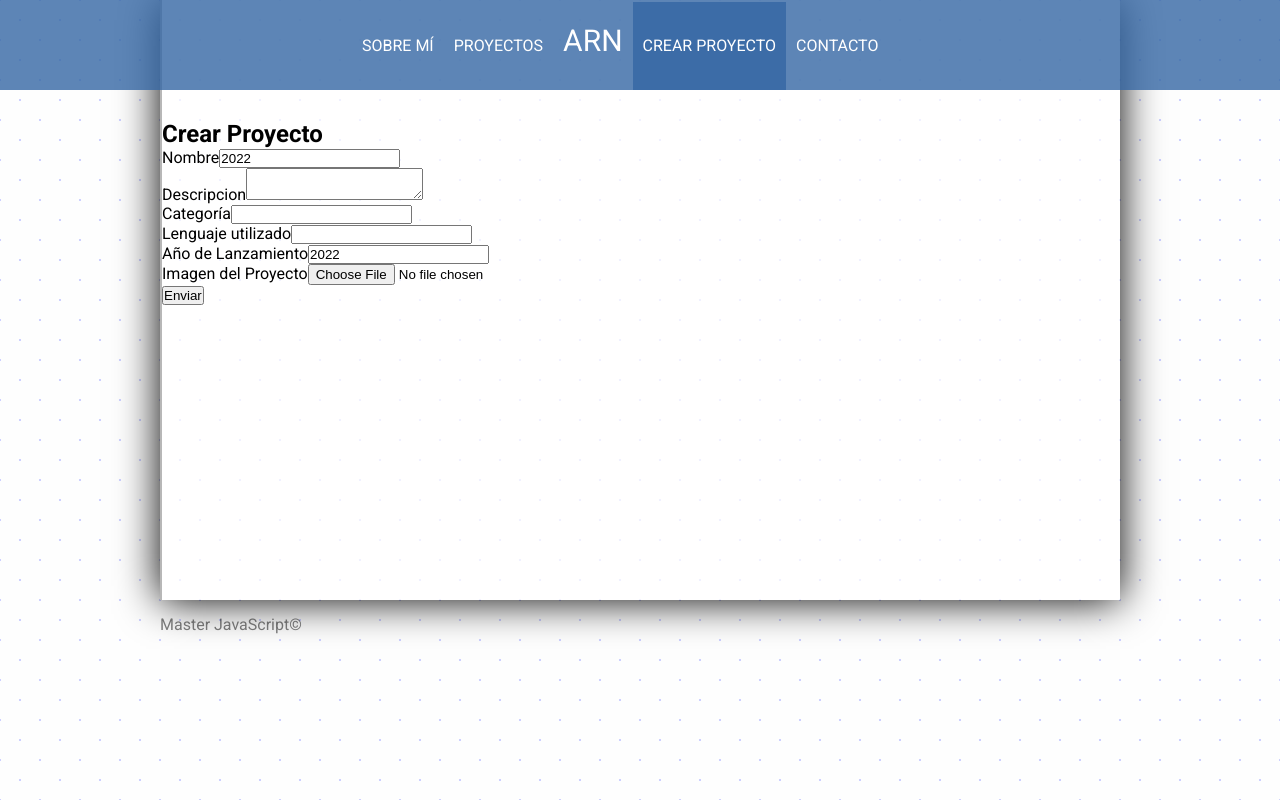
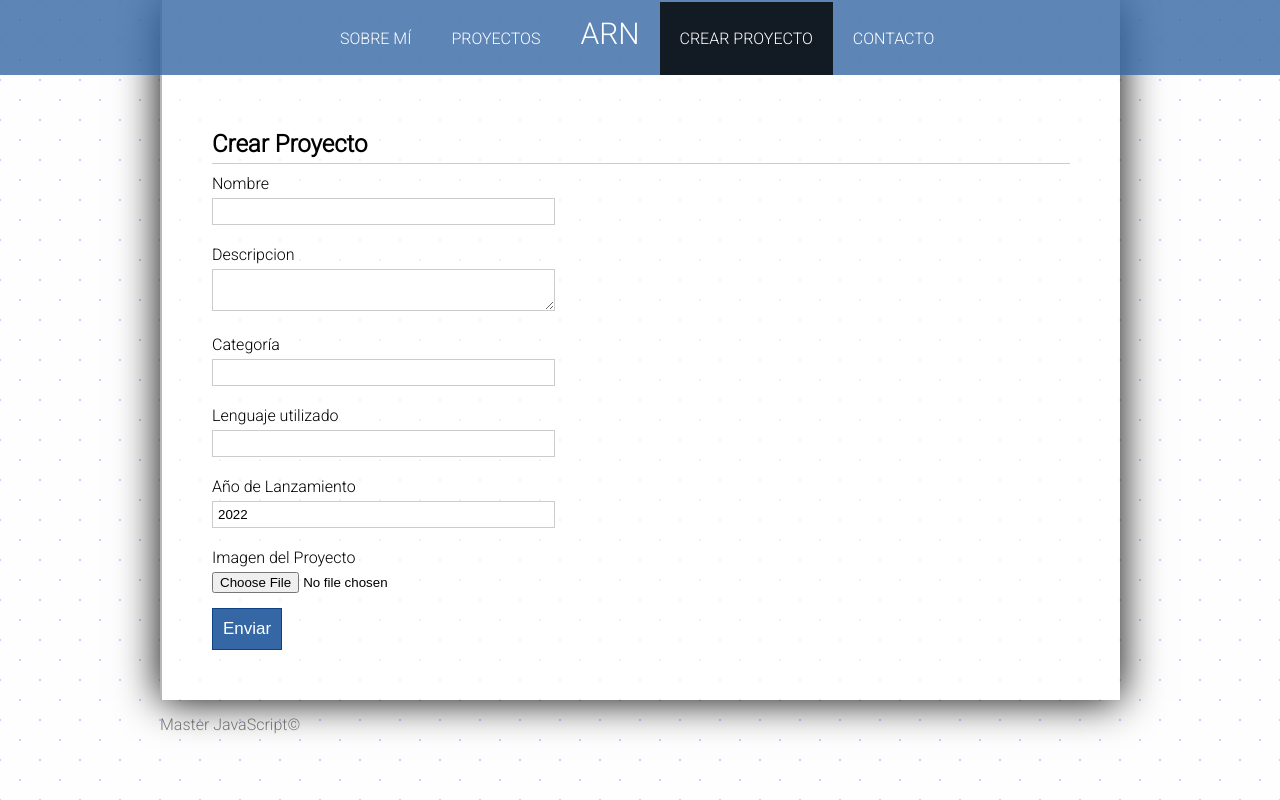
Before and after one commit to Juandieruiz/portfolio-meanstack, an Angular app: page /crear-proyecto in a window 1280 px wide. Built offline with nearby package versions, Linux system fonts and the light colour scheme.

Commit message:
style create-projects

```diff
--- a/src/app/components/create/create.component.css
+++ b/src/app/components/create/create.component.css
@@ -0,0 +1,54 @@
+/* Seccion con Formulario */
+
+.container{
+    padding: 50px;
+    padding-top: 10px;
+
+}
+
+.container h2{
+    border-bottom: 1px solid #ccc;
+    padding-bottom: 5px;
+    margin-bottom: 10px;
+    display: block;
+}
+
+form{
+    width: 50%;
+}
+
+form label{
+    display: block;
+    width: 100%;
+    margin-top: 10px;
+    margin-bottom: 5px;
+}
+
+form input[type="text"],
+form input[type="number"],
+form input[type="email"],
+form textarea{
+    width: 80%;
+    padding: 5px;
+    margin-bottom: 10px;
+    border: 1px solid #ccc;
+}
+
+form button,
+form input[type="submit"]{
+    display: block;
+    font-size: 17px;
+    padding: 10px;
+    margin-top: 15px;
+    color: white;
+    background: rgba(53, 103,164, 1);
+    border: 1px solid rgba(13, 67, 133, 1);
+    cursor: pointer;
+}
+
+form button:hover,
+form input[type="submit"]:hover{
+
+    background: rgba(53, 103,164, 0.8);
+    border: 1px solid rgba(13, 67, 133, 1);
+}
--- a/src/app/components/create/create.component.html
+++ b/src/app/components/create/create.component.html
@@ -24,7 +24,7 @@
         </p>
         <p>
             <label for="years">Año de Lanzamiento</label>
-            <input type="number" id="year" name="name"
+            <input type="number" id="year" name="year"
             #year="ngModel" [(ngModel)]="project.year" required>
         </p>
 
--- a/src/index.html
+++ b/src/index.html
@@ -10,8 +10,6 @@
   <link rel="preconnect" href="https://fonts.googleapis.com">
   <link rel="preconnect" href="https://fonts.gstatic.com" crossorigin>
 
-  <link href="https://fonts.googleapis.com/css2?family=Roboto&display=swap" rel="stylesheet">
-  <link href="https://fonts.googleapis.com/css2?family=Roboto:wght@700&display=swap" rel="stylesheet">
   <link href="https://fonts.googleapis.com/css2?family=Roboto:wght@300&display=swap" rel="stylesheet">
 </head>
 <body>
--- a/src/styles.css
+++ b/src/styles.css
@@ -8,6 +8,7 @@
     radial-gradient(#cdd0ff 1px, transparent 0),
     radial-gradient(#cdd0ff 1px,#fefefe 0);
 }
+
 
 
 
@@ -42,53 +43,52 @@
 
 
 /* Barra de Navegación */
+
 header{
 	display: block;
 	width: 100%;
-    height: 90px;
+	height: 75px;
 	background: rgba(53, 103, 164, 0.8);
 	position: fixed;
 	text-transform: uppercase;
-
 }
-
 
 header ul{
 	display: block;
-    width: 45%;
+	width: 50%;
 	height: inherit;
 	margin: 0px auto;
 	margin-top: -3px;
-
 }
 
 header ul li{
 	display: inline-block;
 	margin: 0px auto;
 	text-align: center;
-    line-height: 88px;
+	line-height: 73px;
 }
 
 header a{
 	display: block;
-    padding-left: 10px;
-    padding-right: 10px;
+	padding-right: 20px;
+	padding-left: 20px;
 	height: inherit;
 	text-decoration: none;
-    color: white;
+	color:white;
 	transition: all 300ms;
+
 }
 
 header a:hover,
 .actived{
-    background: rgba(53, 103, 164, 0.8);
-    color: white;
+	background: rgba(0,0,0,0.8);
 }
+
 
 /* Logotipo */
 
 #logo{
-    font-family: "Roboto", cursive;
+    font-family: 'Roboto', cursive;
     font-size: 30px;
 }
 
```
Lines whose indentation alone changed are shown as unchanged.
